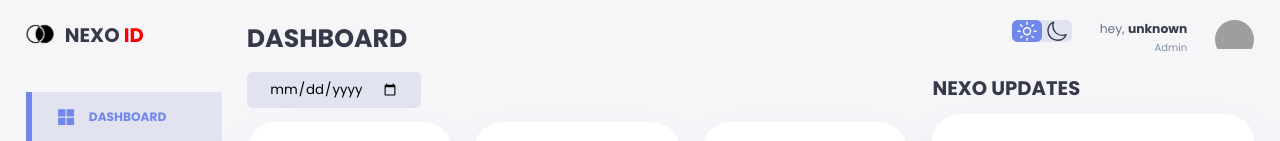
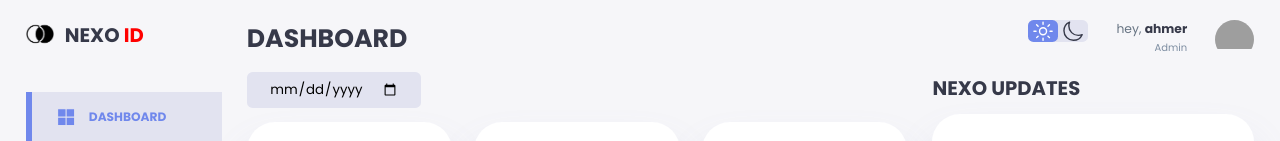
Before and after one commit to dashbord1/dashboard2, a plain HTML site: page 23456.html in a window 1280 px wide. Shown: the top 141 px of the page. Drawn offline with nearby package versions, Linux system fonts and the light colour scheme; grey boxes are pictures that could not be loaded.

Commit message:
Update 23456.html

```diff
--- a/23456.html
+++ b/23456.html
@@ -235,7 +235,7 @@
                 </div>
                 <div class="profile">
                     <div class="info">
-                        <p>hey, <b>unknown</b></p>
+                        <p>hey, <b>ahmer</b></p>
                         <small class="text-muted">Admin</small>
                     </div>
                     <div class="profile-photo">
```
